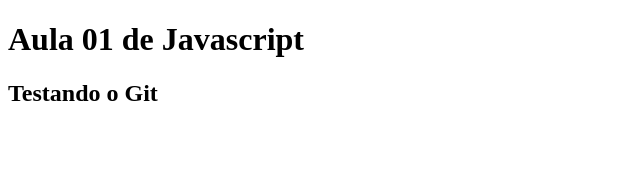
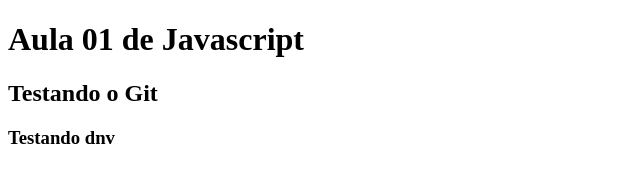
Before and after one commit to tintintorelli/aula01-js, a plain HTML site: page index.html in a window 1280 px wide. Shown: the whole page, without its empty margins (0-640 px from the left). Drawn offline with Linux system fonts and the light colour scheme.

Commit message:
04 - Alterando HTML

```diff
--- a/index.html
+++ b/index.html
@@ -8,6 +8,7 @@
 <body>
     <h1>Aula 01 de Javascript</h1>
     <h2>Testando o Git</h2>
+    <h3>Testando dnv</h3>
 
     <script src="./js/base.js"></script>
 </body>
```
